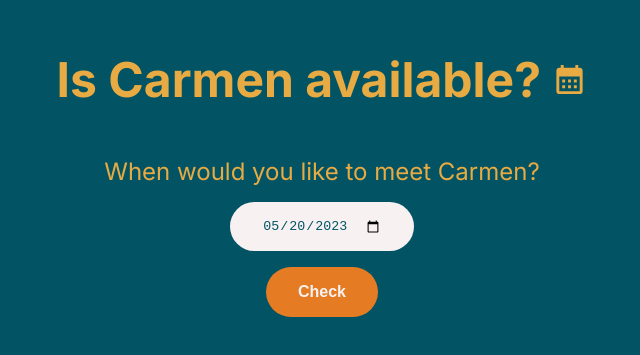
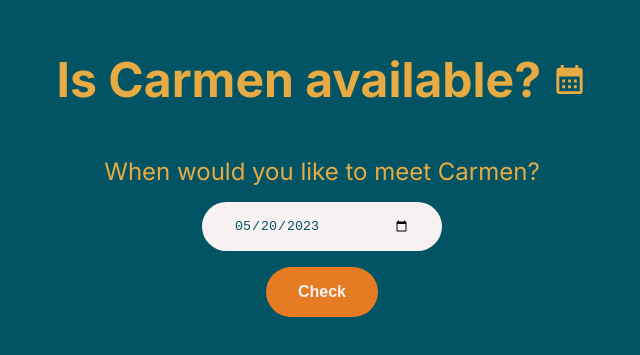
Before and after one commit to joseignacioLS/carmen-joke, a Next.js app: page / in a window 1280 px wide. Shown: the part 243-598 px from the top of the page, without its empty margins (318-958 px from the left). Built offline with nearby package versions, Linux system fonts and the light colour scheme.

Commit message:
fix: input width increased

```diff
--- a/src/app/page.module.scss
+++ b/src/app/page.module.scss
@@ -36,6 +36,7 @@
       border: 0;
       padding: 1rem 2rem;
       border-radius: 500px;
+      min-width: 30ch;
     }
 
 
```
